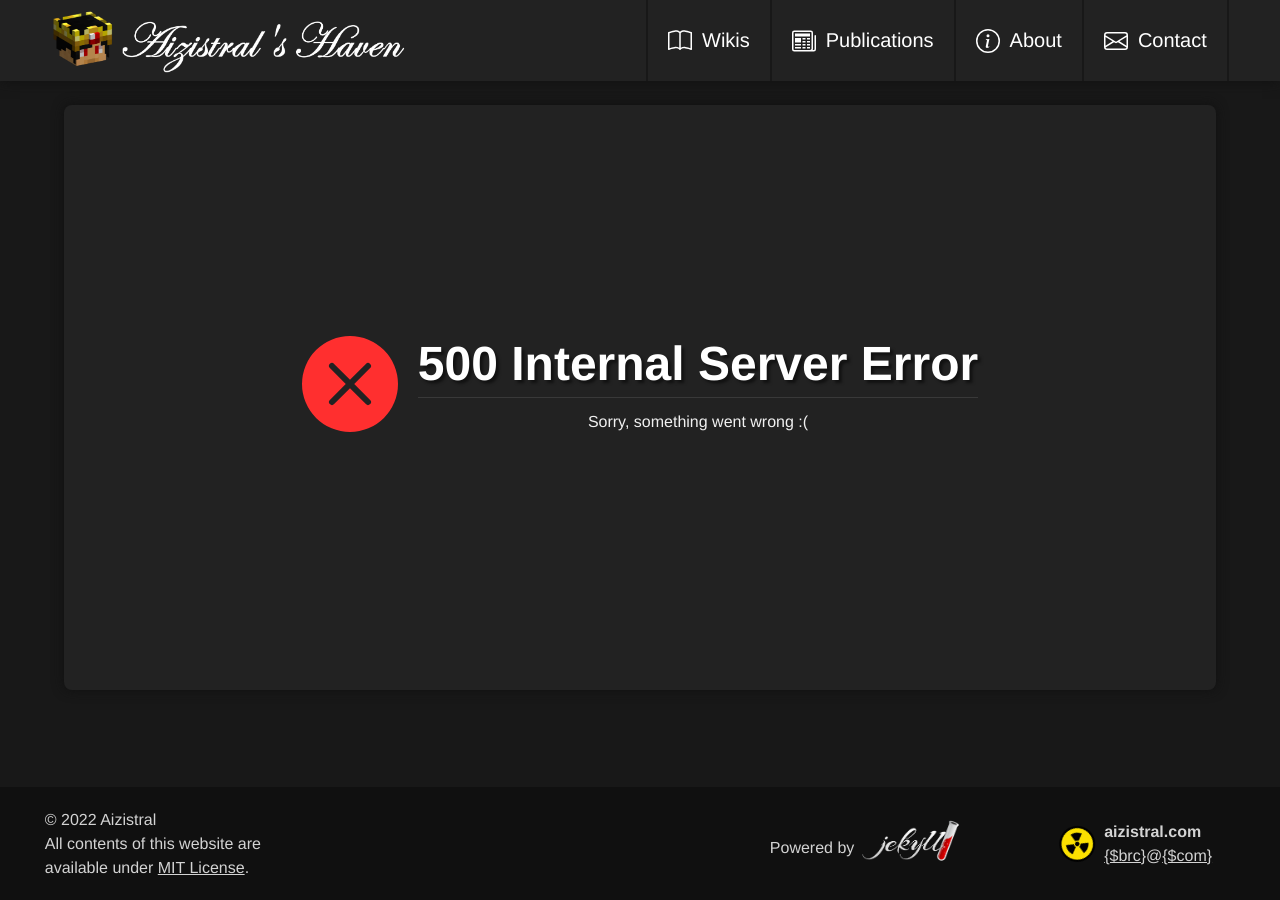
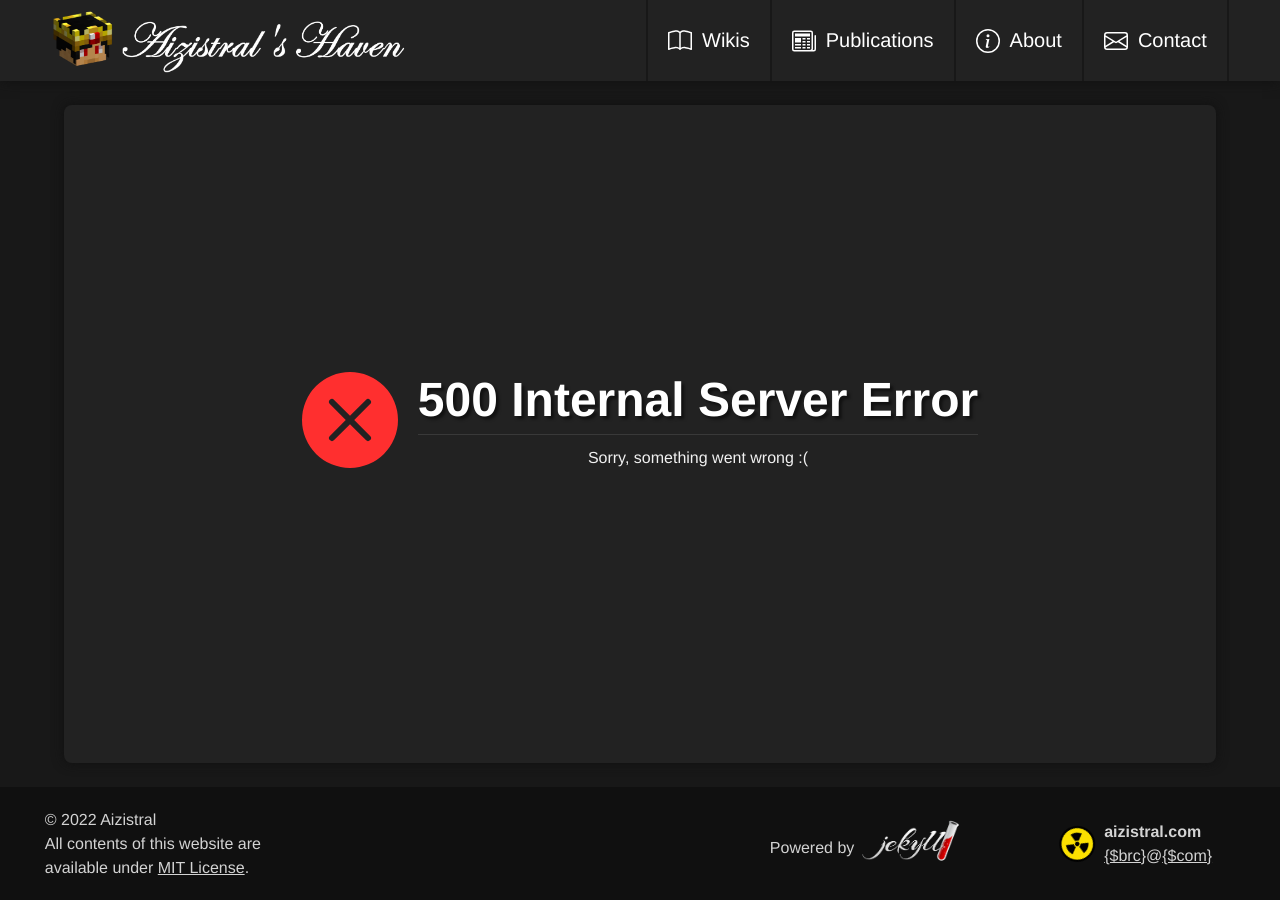
Before and after one commit to Aizistral-Studios/aizistral.com, a Jekyll site: the page built from errors/50x.html, in a window 1280 px wide. Built offline with Jekyll 4.4.1, drawn with Linux system fonts in a browser that asks for light colours; some web fonts are replaced.

Commit message:
Fix main area min height problem

```diff
--- a/_sass/adaptivity.scss
+++ b/_sass/adaptivity.scss
@@ -111,6 +111,11 @@
 // --- SPECIAL HACKS FOR ABYSMAL SCREEN SIZES --- //
 
 @media screen and (max-width: 400px) {
+	.error-page-content {
+		flex-direction: column-reverse;
+		gap: 10px;
+	}
+
 	.publication-card {
 		min-width: 280px;
 		margin-inline: 0;
--- a/_sass/defaults.scss
+++ b/_sass/defaults.scss
@@ -17,6 +17,7 @@ body {
 	display: flex;
 	flex-direction: column;
 	flex-wrap: nowrap;
+	justify-content: space-between;
 	background-color: var(--NO-CONTENT-BACKGROUND);
 	color: var(--DEFAULT-TEXT);
 	min-height: 100vh;
@@ -67,7 +68,7 @@ header {
 
 main {
 	width: 70%;
-	min-height: 65vh;
+	flex-grow: 1;
 	margin: 24px auto;
 	border-radius: 8px 8px 8px 8px;
 	background-color: var(--MAIN-BACKGROUND);
--- a/_sass/layouts.scss
+++ b/_sass/layouts.scss
@@ -80,7 +80,7 @@ footer {
 	flex-wrap: nowrap;
 	justify-content: space-between;
 	align-items: center;
-	margin-top: auto;
+	min-width: 100%;
 	border-top: var(--FOOTER-BACKGROUND) solid 1px;
 	background-color: var(--FOOTER-BACKGROUND);
 	color: var(--FOOTER-TEXT);
```
